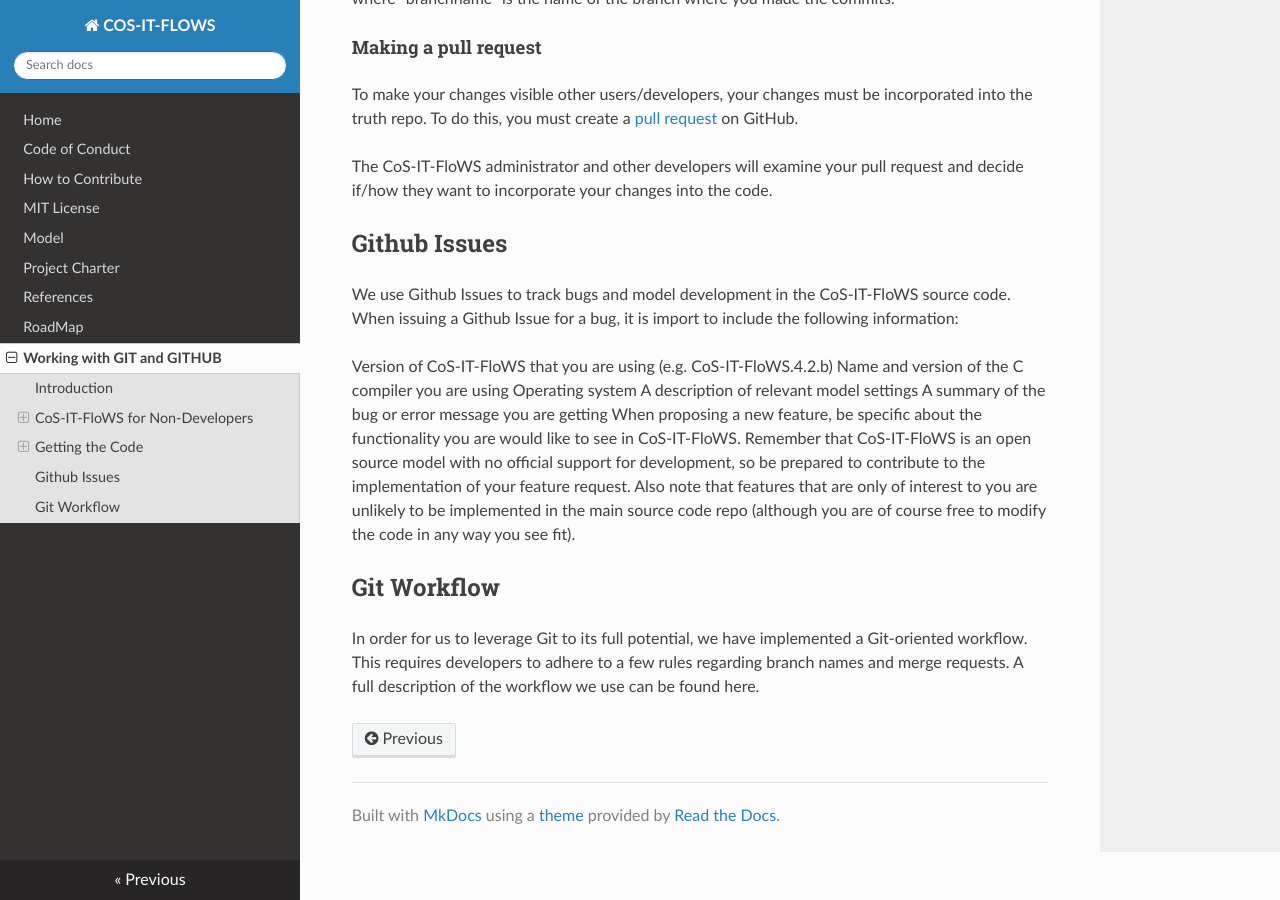
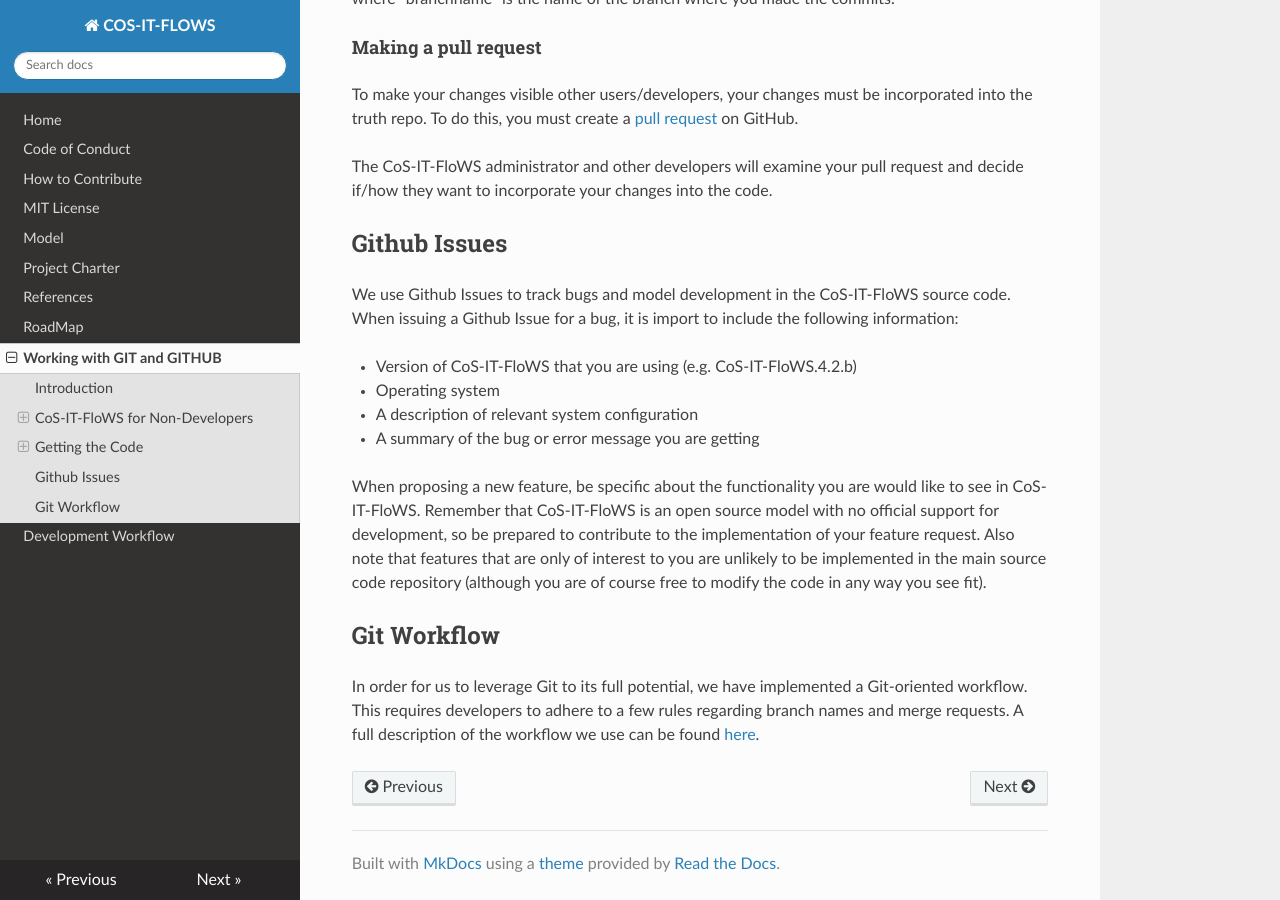
Before and after one commit to COS-IT-FLOWS/COS-IT-FLOWS-Documentation, an MkDocs documentation site: the page built from docs/UserGuide.md, in a window 1280 px wide and 900 px high, scrolled down 4788 px. Built offline with MkDocs 1.6.1, drawn with Linux system fonts in a browser that asks for light colours; nearby versions of some CDN libraries.

Commit message:
Added workflow

```diff
--- a/docs/UserGuide.md
+++ b/docs/UserGuide.md
@@ -165,13 +165,13 @@
 
 We use Github Issues to track bugs and model development in the CoS-IT-FloWS source code. When issuing a Github Issue for a bug, it is import to include the following information:
 
-Version of CoS-IT-FloWS that you are using (e.g. CoS-IT-FloWS.4.2.b)
-Name and version of the C compiler you are using
-Operating system
-A description of relevant model settings
-A summary of the bug or error message you are getting
-When proposing a new feature, be specific about the functionality you are would like to see in CoS-IT-FloWS. Remember that CoS-IT-FloWS is an open source model with no official support for development, so be prepared to contribute to the implementation of your feature request. Also note that features that are only of interest to you are unlikely to be implemented in the main source code repo (although you are of course free to modify the code in any way you see fit).
+* Version of CoS-IT-FloWS that you are using (e.g. CoS-IT-FloWS.4.2.b)
+* Operating system
+* A description of relevant system configuration
+* A summary of the bug or error message you are getting
+
+When proposing a new feature, be specific about the functionality you are would like to see in CoS-IT-FloWS. Remember that CoS-IT-FloWS is an open source model with no official support for development, so be prepared to contribute to the implementation of your feature request. Also note that features that are only of interest to you are unlikely to be implemented in the main source code repository (although you are of course free to modify the code in any way you see fit).
 
 ## Git Workflow
 
-In order for us to leverage Git to its full potential, we have implemented a Git-oriented workflow. This requires developers to adhere to a few rules regarding branch names and merge requests. A full description of the workflow we use can be found here.
+In order for us to leverage Git to its full potential, we have implemented a Git-oriented workflow. This requires developers to adhere to a few rules regarding branch names and merge requests. A full description of the workflow we use can be found [here](./Workflow.md).
```
Also changed, not shown: docs/Contribute.md (+1 -1 lines), docs/Workflow.md (added, +38 -0 lines).
